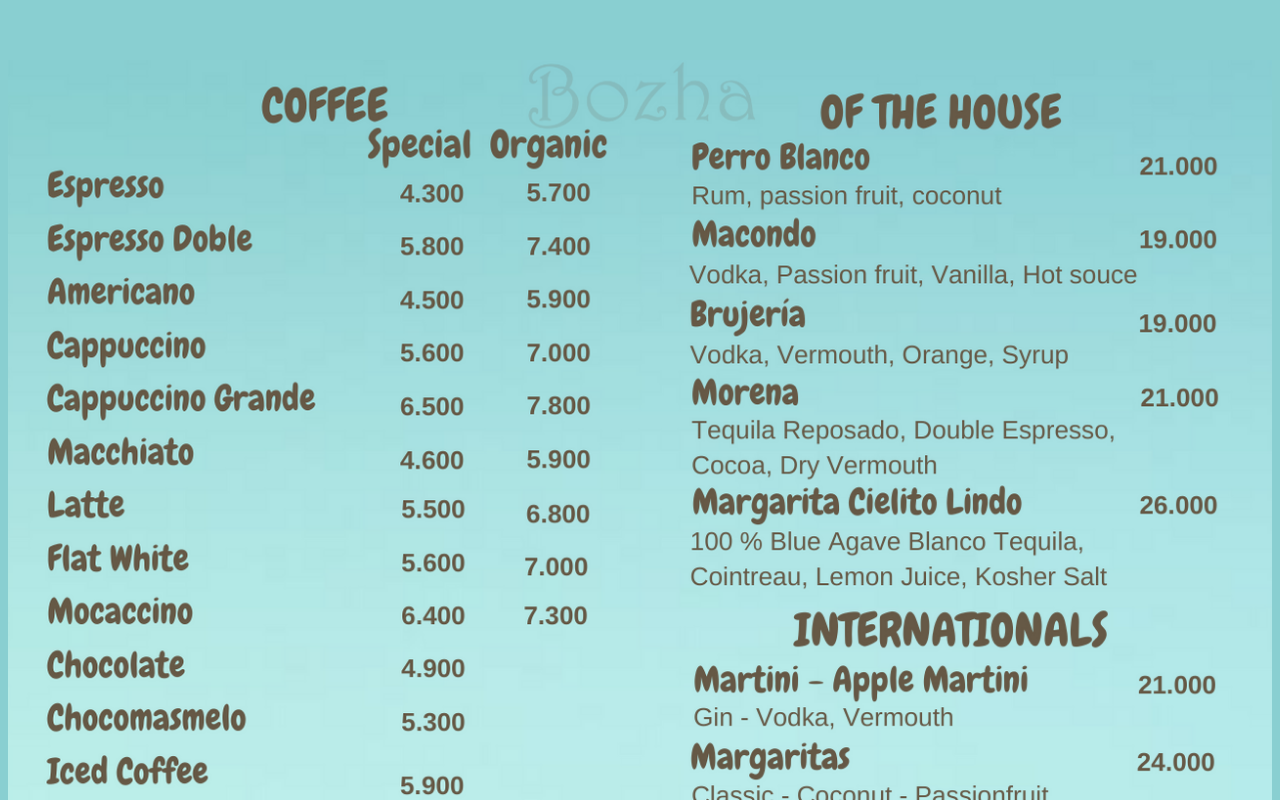
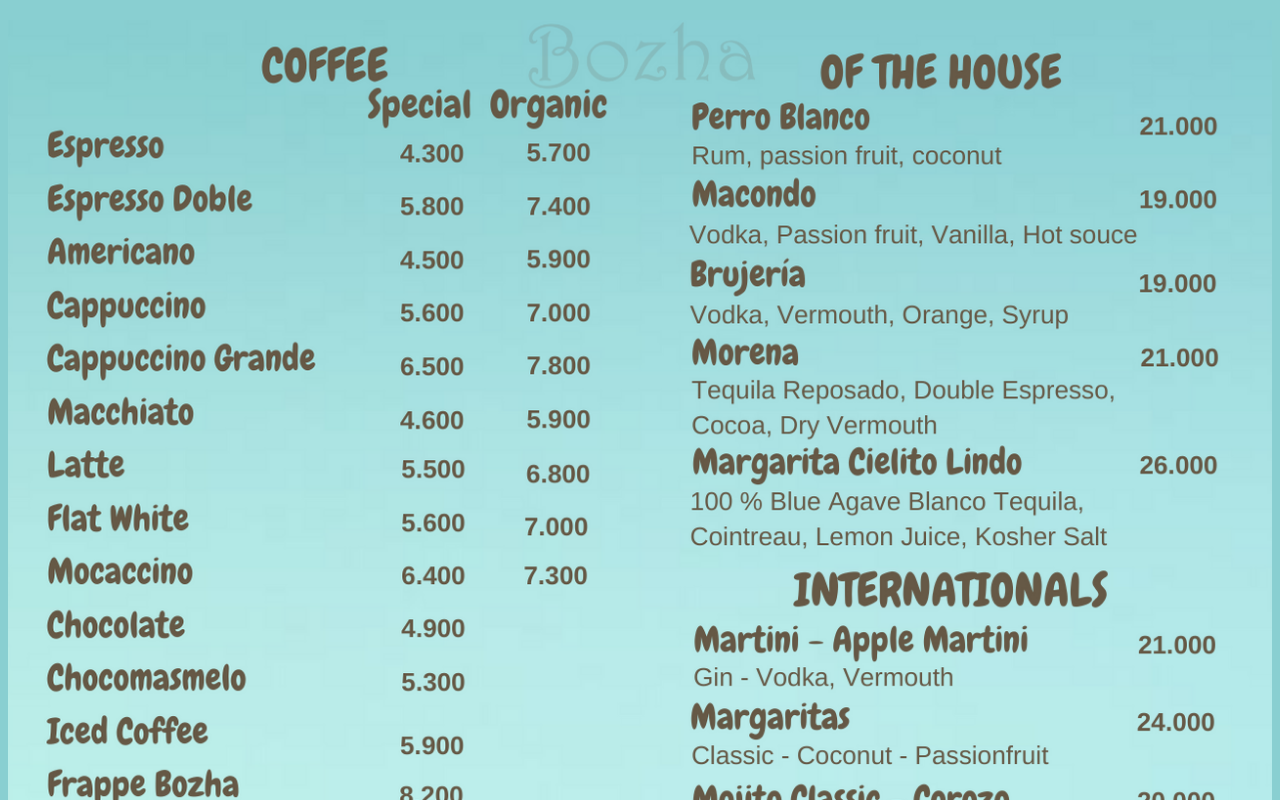
Before and after one commit to lroca7/menu-bozha, a Vue app: page / in a window 1280 px wide. Shown: the top 800 px of the page. Built offline with nearby package versions, Linux system fonts and the light colour scheme.

Commit message:
ajuste img

```diff
--- a/src/App.vue
+++ b/src/App.vue
@@ -26,7 +26,7 @@ export default {
   -moz-osx-font-smoothing: grayscale;
   text-align: center;
   color: #2c3e50;
-  margin-top: 60px;
+  margin-top: 20px;
 }
 body {
   background: #89CFD1;
```
